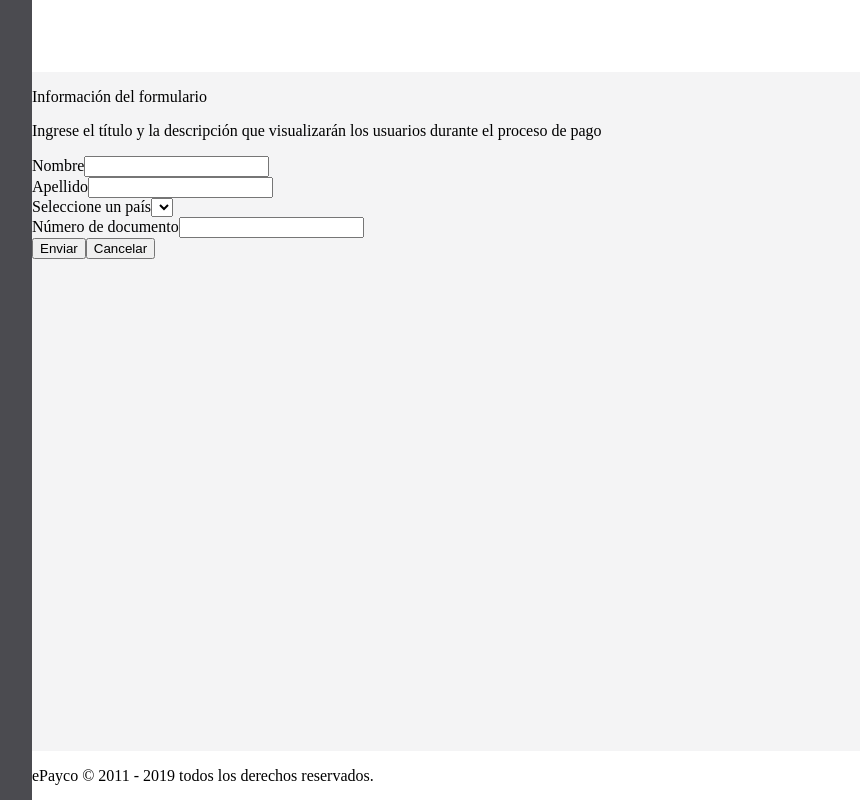
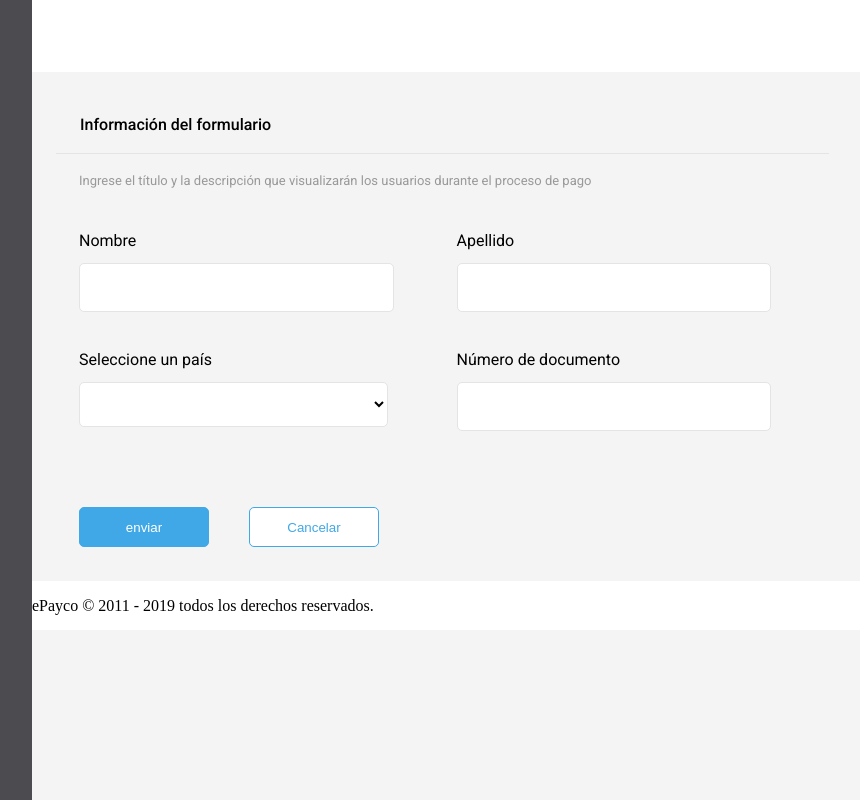
Before and after one commit to FlaviaCohen/ePayco, a React app in the folder epayco/: page / in a window 1280 px wide. Shown: the whole page, without its empty margins (208-1068 px from the left). Built offline with nearby package versions, Linux system fonts and the light colour scheme; no server answers.

Commit message:
Estilo formulario

```diff
--- a/epayco/src/containers/Home/Home.js
+++ b/epayco/src/containers/Home/Home.js
@@ -14,7 +14,7 @@ const Home = () => {
   return (
     <div className="home-container">
       <p className="title">Información del formulario</p>
-      <p>
+      <p className="subtitle">
         Ingrese el título y la descripción que visualizarán los usuarios durante
         el proceso de pago
       </p>
@@ -40,8 +40,8 @@ const Home = () => {
           </div>
         </div>
         <div className="btns">
-          <button>Enviar</button>
-          <button>Cancelar</button>
+          <button className="send-btn"><p>enviar</p></button>
+          <button className="cancel-btn"><p>Cancelar</p></button>
         </div>
       </form>
     </div>
--- a/epayco/src/sass/app.scss
+++ b/epayco/src/sass/app.scss
@@ -16,7 +16,7 @@ body{
     height: 100vh;
     width: 16%;
     min-width: 240px;
-    background: $gray3
+    background: $gray4;
 }
 
 .header-container{
@@ -37,7 +37,5 @@ body{
     width: 100%;
     height: 49px;
     background: $white;
-    position: absolute;
-    bottom: 0;
-    right: 0;
+
 }
--- a/epayco/src/sass/config.scss
+++ b/epayco/src/sass/config.scss
@@ -1,7 +1,8 @@
-$gray3: #4b4b50;
-$gray2: #E4E4E4;
+$gray4: #4b4b50;
+$gray3: #999999;
+$gray2: #e4e4e4;
 $gray1: #f4f4f5;
-$light-blue: #40A8E6;
+$light-blue: #40a8e6;
 $white: #ffffff;
 $black: #000000;
 
@@ -22,39 +23,77 @@ $black: #000000;
 }
 
 //estilos generales
-._section{
+._section {
   font-family: Segoe UI Bold;
   font-size: 15px;
 }
 
-._title{
+._title {
   font-family: Roboto;
   font-size: 16px;
   font-weight: 500;
 }
 
-._coment{
+._subtitle {
+  font-family: Roboto;
+  font-size: 13px;
+  font-weight: 400;
+}
+
+._label {
+  font-family: Roboto;
+  font-size: 16px;
+  font-weight: 400;
+}
+
+._coment {
   font-family: Roboto;
   font-size: 24px;
   font-weight: 400;
 }
 
-._blue-btn{
+._dark-btn {
   background: $light-blue;
-    height:40px;
+  height: 40px;
   border-radius: 5px;
   display: flex;
   align-items: center;
   justify-content: center;
-    p{
+  border: none;
+  width: 130px;
+  border: 1px solid $light-blue;
+  cursor: pointer;
+  outline: none;
+  p {
     margin: 0 auto;
     text-align: center;
+    color: $white;
   }
 }
 
-._input{
+._light-btn{
+    background: $white;
+  height: 40px;
+  border-radius: 5px;
+  display: flex;
+  align-items: center;
+  justify-content: center;
+  border: none;
+  width: 130px;
+  border: 1px solid $light-blue;
+  cursor: pointer;
+  outline: none;
+  p {
+    margin: 0 auto;
+    text-align: center;
+    color: $light-blue;
+  }
+}
+
+._input {
   background: white;
   height: 45px;
   border: 1px solid $gray2;
   border-radius: 5px;
+  outline: none;
 }
--- a/epayco/src/sass/home.scss
+++ b/epayco/src/sass/home.scss
@@ -0,0 +1,67 @@
+@import "./config.scss";
+
+.title{
+    @extend ._title;
+    width: 72%;
+    margin: 43px 24px 19px;
+    padding: 0 0 19px 24px;
+    border-bottom: 1px solid $gray2;
+    color: $black;
+}
+
+.subtitle{
+    @extend ._subtitle;
+    color: $gray3;
+    margin: 0 47px 43px;
+}
+
+.form{
+    width: 66%;
+    display: flex;
+    flex-wrap: wrap;
+    margin-left: 47px;
+
+    .row{
+        width: 100%;
+        display: flex;
+        justify-content: space-between;
+        .field-container{
+            display: flex;
+            flex-direction: column;
+            width: 45%;
+            label{
+                @extend ._label;
+                color: $black;
+                margin: 0 0 13px;
+            }
+
+            input{
+                @extend ._input;
+                width: 100%;
+                margin: 0 0 38px;
+            }
+
+            select{
+                @extend ._input;
+                outline: none;
+            }
+            select::-ms-expand {
+                display: none;
+            }
+        }
+    }
+
+    .btns{
+        display: flex;
+        .send-btn{
+            @extend ._dark-btn;
+            margin: 38px 40px 34px 0;
+        }
+        .cancel-btn{
+            @extend ._light-btn;
+            margin: 38px 0 34px;
+
+        }
+
+    }
+}
```
Lines whose indentation alone changed are shown as unchanged.
